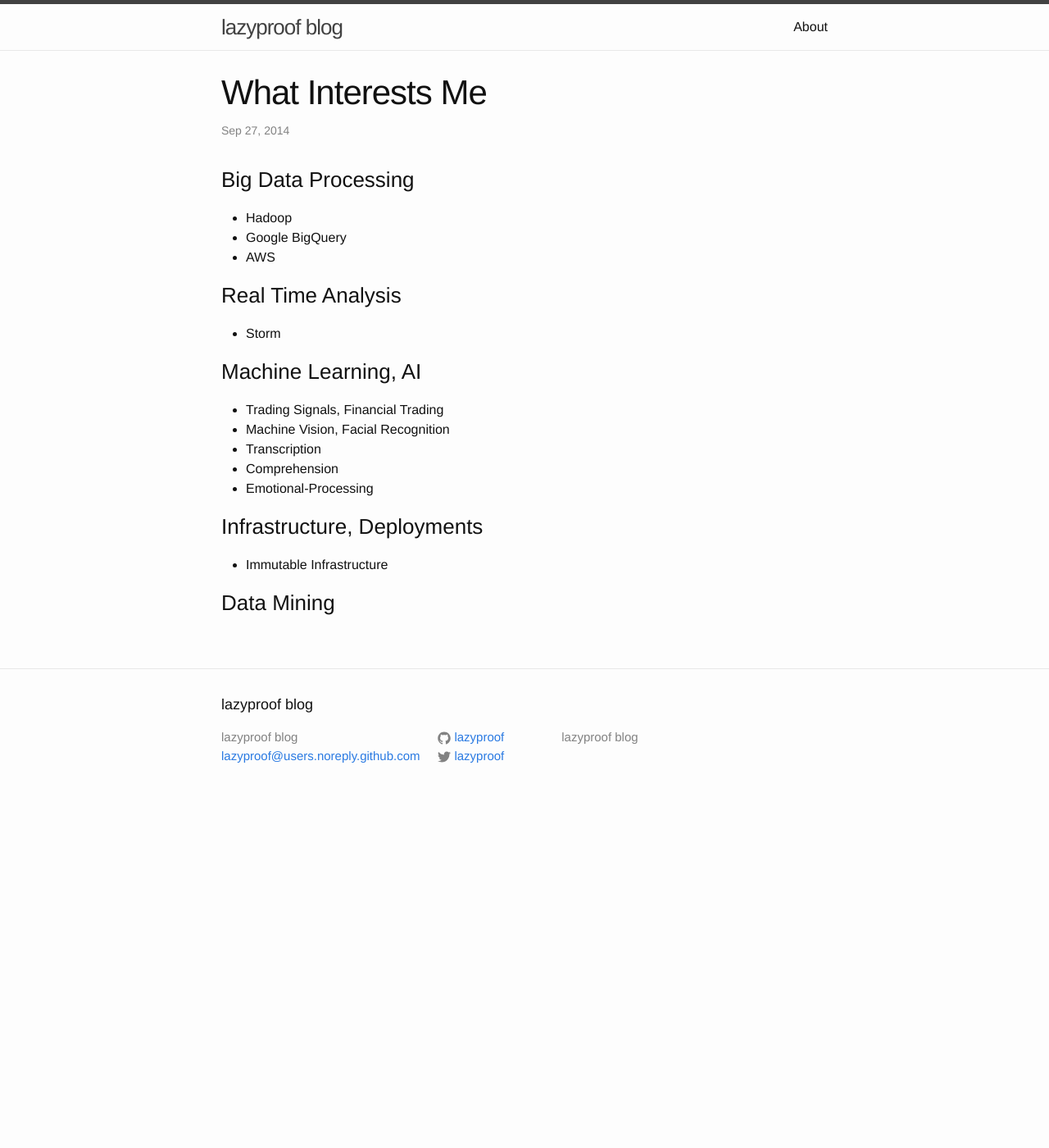
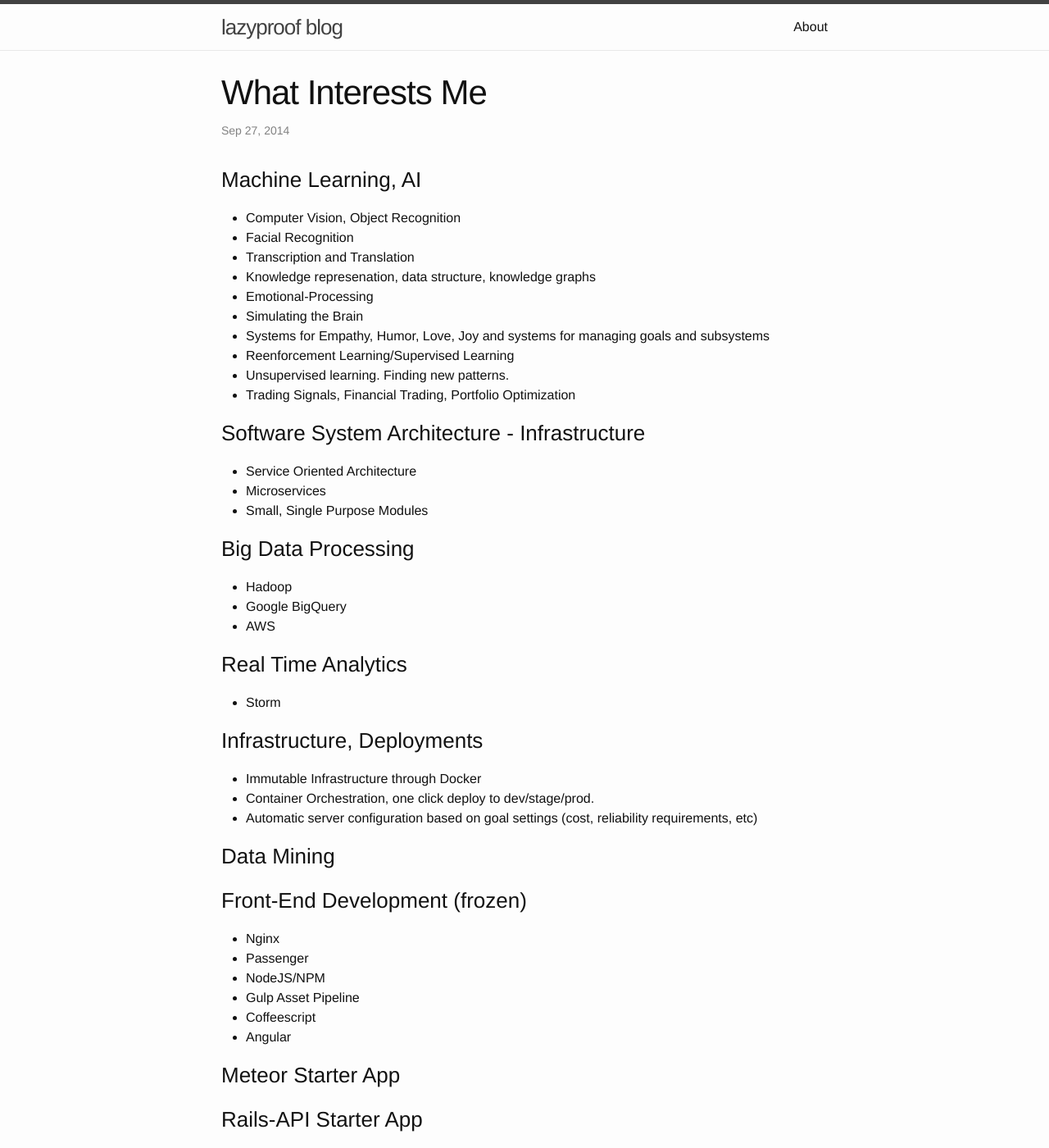
Before and after one commit to lazyproof/lazyproof.github.io, a Jekyll site: the page built from _posts/2014-09-28-what-interests-me.markdown, in a window 1280 px wide and 1400 px high. Shown: the whole window at 82% size. Built offline with Jekyll 4.4.1, drawn with Linux system fonts in a browser that asks for light colours; some of the changed text lies outside the part shown.

Commit message:
update blog

```diff
--- a/_config.yml
+++ b/_config.yml
@@ -9,3 +9,5 @@ github_username:  lazyproof
 
 # Build settings
 markdown: kramdown
+
+permalink: /:title
--- a/_posts/2014-09-28-what-interests-me.markdown
+++ b/_posts/2014-09-28-what-interests-me.markdown
@@ -5,24 +5,55 @@ date:   2014-09-27 15:31:00
 categories: machine-learning
 ---
 
-###Big Data Processing
+### Machine Learning, AI
+- Computer Vision, Object Recognition
+- Facial Recognition
+- Transcription and Translation
+- Knowledge represenation, data structure, knowledge graphs
+- Emotional-Processing
+- Simulating the Brain
+- Systems for Empathy, Humor, Love, Joy and systems for managing goals and subsystems
+- Reenforcement Learning/Supervised Learning
+- Unsupervised learning. Finding new patterns.
+- Trading Signals, Financial Trading, Portfolio Optimization
+
+### Software System Architecture - Infrastructure
+- Service Oriented Architecture
+- Microservices
+- Small, Single Purpose Modules
+
+### Big Data Processing
 - Hadoop
 - Google BigQuery
 - AWS
 
-###Real Time Analysis
+### Real Time Analytics
 - Storm
 
-###Machine Learning, AI
-- Trading Signals, Financial Trading
-- Machine Vision, Facial Recognition
-- Transcription
-- Comprehension
-- Emotional-Processing
+### Infrastructure, Deployments
+- Immutable Infrastructure through Docker
+- Container Orchestration, one click deploy to dev/stage/prod.
+- Automatic server configuration based on goal settings (cost, reliability requirements, etc)
+
+### Data Mining
+
+### Front-End Development (frozen)
+- Nginx
+- Passenger
+- NodeJS/NPM
+- Gulp Asset Pipeline
+- Coffeescript
+- Angular
+
+### Meteor Starter App
 
 
-###Infrastructure, Deployments
-- Immutable Infrastructure
+### Rails-API Starter App
+- Rails 4.2
+- Rails-API (API-only)
+- Ruby 2.2
+- Passenger
+- Postgres 9.4
 
-
-###Data Mining
+### Programming Languages
+- Agnostic
```
Also changed, not shown: _posts/2014-09-27-docker-volumes.markdown (added, +12 -0 lines), _posts/2014-09-27-fig-up-and-running.markdown (added, +15 -0 lines).
